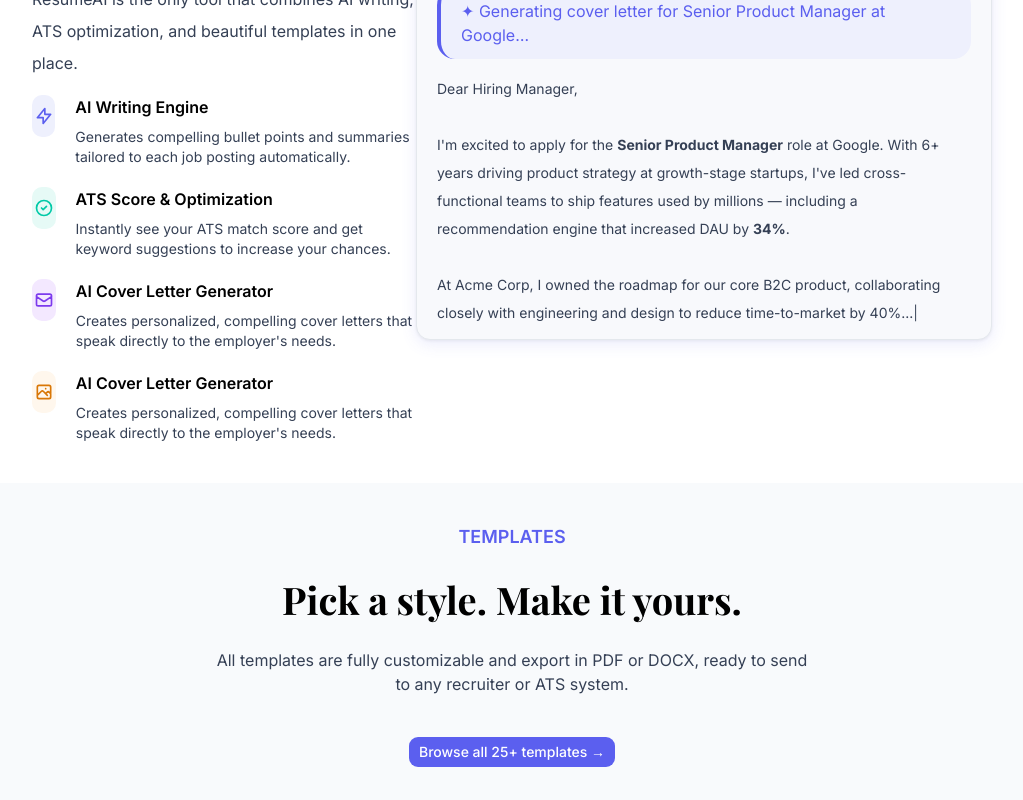
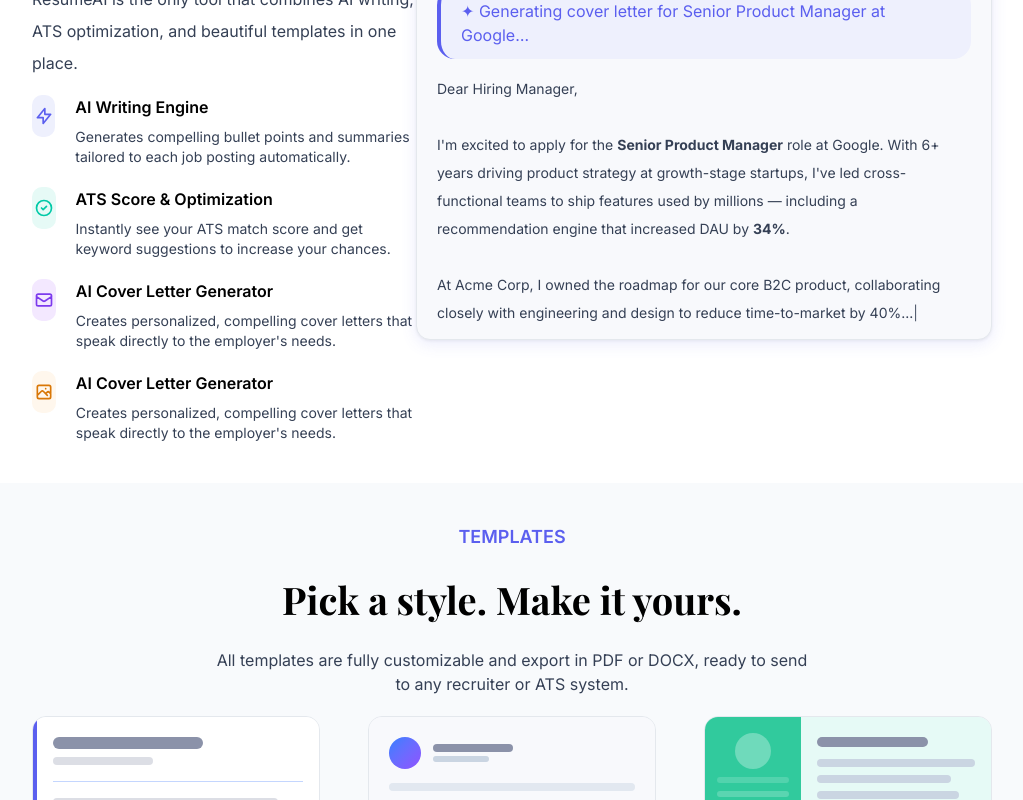
Before and after one commit to JohnLloydMiken/ApplyAI, a Next.js app: page /Home in a window 1280 px wide. Shown: the part 2000-2800 px from the top of the page, without its empty margins (128-1151 px from the left). Built offline with nearby package versions, Linux system fonts and the light colour scheme.

Commit message:
Finished the templates and fixes the lint problems

```diff
--- a/components/Home/features.tsx
+++ b/components/Home/features.tsx
@@ -1,5 +1,5 @@
 "use client";
-import { div } from "framer-motion/client";
+
 import React from "react";
 import { motion } from "framer-motion";
 export default function Features() {
--- a/components/Home/how-it-works.tsx
+++ b/components/Home/how-it-works.tsx
@@ -1,5 +1,5 @@
 "use client";
-import { div } from "framer-motion/client";
+
 import React from "react";
 import Image from "next/image";
 import { motion } from "framer-motion";
--- a/components/Home/templates.tsx
+++ b/components/Home/templates.tsx
@@ -1,22 +1,154 @@
+"use client";
 import React from "react";
 import { Button } from "../ui/button";
+import { motion } from "framer-motion";
 export default function Templates() {
   return (
     <div className="w-full py-10">
       <div className="w-9/12 flex flex-col mx-auto items-center justify-center gap-5">
-        <div className="uppercase text-primary font-semibold text-lg">Templates</div>
-        <div className="font-display text-[38px] text-black">Pick a style. Make it yours.</div>
+        <div className="uppercase text-primary font-semibold text-lg">
+          Templates
+        </div>
+        <div className="font-display text-[38px] text-black">
+          Pick a style. Make it yours.
+        </div>
         <div className="text-center text-secondary-foreground text-[16px] font-normal max-w-150">
           All templates are fully customizable and export in PDF or DOCX, ready
           to send to any recruiter or ATS system.
         </div>
-        <div>
-          <div></div>
-          <div></div>
-          <div></div>
+        <div className="w-full flex items-center justify-between ">
+          {/* Executive */}
+          <motion.div
+            initial={{ y: 0 }}
+            whileHover={{ y: -15 }}
+            className="border border-border rounded-xl overflow-hidden h-64 w-[30%] flex flex-col hover:border-primary hover:shadow-(--shadow-card)"
+          >
+            <div className="w-full bg-white h-48 border-l-4 border-l-primary border-b border-border">
+              {/* Accent bar */}
+              <div className="w-1.5 shrink-0 rounded-l-md " />
+
+              {/* Content area */}
+              <div className="flex flex-col gap-2 px-4 py-5 w-full">
+                {/* Name */}
+                <div className="h-3 w-[60%] rounded-full bg-foreground-subtle" />
+                {/* Sub-info */}
+                <div className="h-2 w-[40%] rounded-full bg-foreground-subtle/30" />
+                {/* Divider */}
+                <div className="my-2 h-px w-full bg-blue-600/25" />
+                {/* Body lines */}
+                {[90, 80, 85, 70].map((w, i) => (
+                  <div
+                    key={i}
+                    className="h-2 rounded-full bg-foreground-subtle/30"
+                    style={{ width: `${w}%` }}
+                  />
+                ))}
+              </div>
+            </div>
+            <div className="w-full bg-white flex-1 p-3 flex items-center justify-between">
+              <div className="flex flex-col justify-center items-start">
+                <div className="text-black font-sans text-sm font-bold">
+                  Executive
+                </div>
+                <div className="text-foreground-subtle font-medium text-xs">
+                  Best for senior & leadership roles
+                </div>
+              </div>
+              <button className="bg-primary-light text-primary rounded-full py-2 px-4 text-sm cursor-pointer">
+                Use this
+              </button>
+            </div>
+          </motion.div>
+          {/* Modern */}
+          <motion.div
+            initial={{ y: 0 }}
+            whileHover={{ y: -15 }}
+            className="border border-border rounded-xl overflow-hidden h-64 w-[30%] flex flex-col hover:border-primary hover:shadow-(--shadow-card)"
+          >
+            <div className="w-full bg-bg h-48 border-b border-border">
+              <div className="flex flex-col gap-2.5 p-5">
+                {/* Avatar + name block */}
+                <div className="flex items-center gap-3 mb-1">
+                  <div className="size-8 shrink-0 rounded-full bg-linear-to-br from-blue-500 to-violet-500" />
+                  <div className="flex flex-col gap-1">
+                    <div className="h-2 w-20 rounded-full bg-foreground-subtle" />
+                    <div className="h-1.5 w-14 rounded-full bg-slate-300" />
+                  </div>
+                </div>
+                {/* Body lines */}
+                {[100, 90, 95, 75, 85].map((w, i) => (
+                  <div
+                    key={i}
+                    className="h-2 rounded-full bg-slate-200"
+                    style={{ width: `${w}%` }}
+                  />
+                ))}
+              </div>
+            </div>
+            <div className="w-full bg-white flex-1 p-3 flex items-center justify-between">
+              <div className="flex flex-col justify-center items-start">
+                <div className="text-black font-sans text-sm font-bold">
+                  Modern Minimal
+                </div>
+                <div className="text-foreground-subtle font-medium text-xs">
+                  Best for tech & creative roles
+                </div>
+              </div>
+              <button className="bg-primary-light text-primary rounded-full py-2 px-4 text-sm cursor-pointer">
+                Use this
+              </button>
+            </div>
+          </motion.div>
+          {/* Two column */}
+          <motion.div
+            initial={{ y: 0 }}
+            whileHover={{ y: -15 }}
+            className="border border-border rounded-xl overflow-hidden h-64 w-[30%] flex flex-col hover:border-primary hover:shadow-(--shadow-card)"
+          >
+            <div className="w-full bg-accent-light h-48 border-b border-border">
+              <div className="flex h-full">
+                {/* Sidebar */}
+                <div className="flex w-24 shrink-0 flex-col items-center gap-2 bg-accent px-3 py-4">
+                  <div className="size-9 rounded-full bg-white/30" />
+                  {[50, 30, 40].map((w, i) => (
+                    <div
+                      key={i}
+                      className="h-1.5 w-full rounded-full bg-white/40"
+                      style={{ opacity: 0.4 + i * 0.1 }}
+                    />
+                  ))}
+                </div>
+
+                {/* Main content */}
+                <div className="flex flex-col gap-2 px-4 py-5 w-full">
+                  <div className="h-2.5 w-[70%] rounded-full bg-foreground-subtle mb-1" />
+                  {[100, 85, 90, 75].map((w, i) => (
+                    <div
+                      key={i}
+                      className="h-2 rounded-full bg-slate-300"
+                      style={{ width: `${w}%` }}
+                    />
+                  ))}
+                </div>
+              </div>
+            </div>
+            <div className="w-full bg-white flex-1 p-3 flex items-center justify-between">
+              <div className="flex flex-col justify-center items-start">
+                <div className="text-black font-sans text-sm font-bold">
+                  Two-Column
+                </div>
+                <div className="text-foreground-subtle font-medium text-xs">
+                  Best for design & marketing
+                </div>
+              </div>
+              <button className="bg-primary-light text-primary rounded-full py-2 px-4 text-sm cursor-pointer">
+                Use this
+              </button>
+            </div>
+          </motion.div>
         </div>
         <div>
-            <Button variant={"default"}>Browse all 25+ templates →</Button>
+          <Button variant={"default"}>Browse all 25+ templates →</Button>
         </div>
       </div>
     </div>
```
